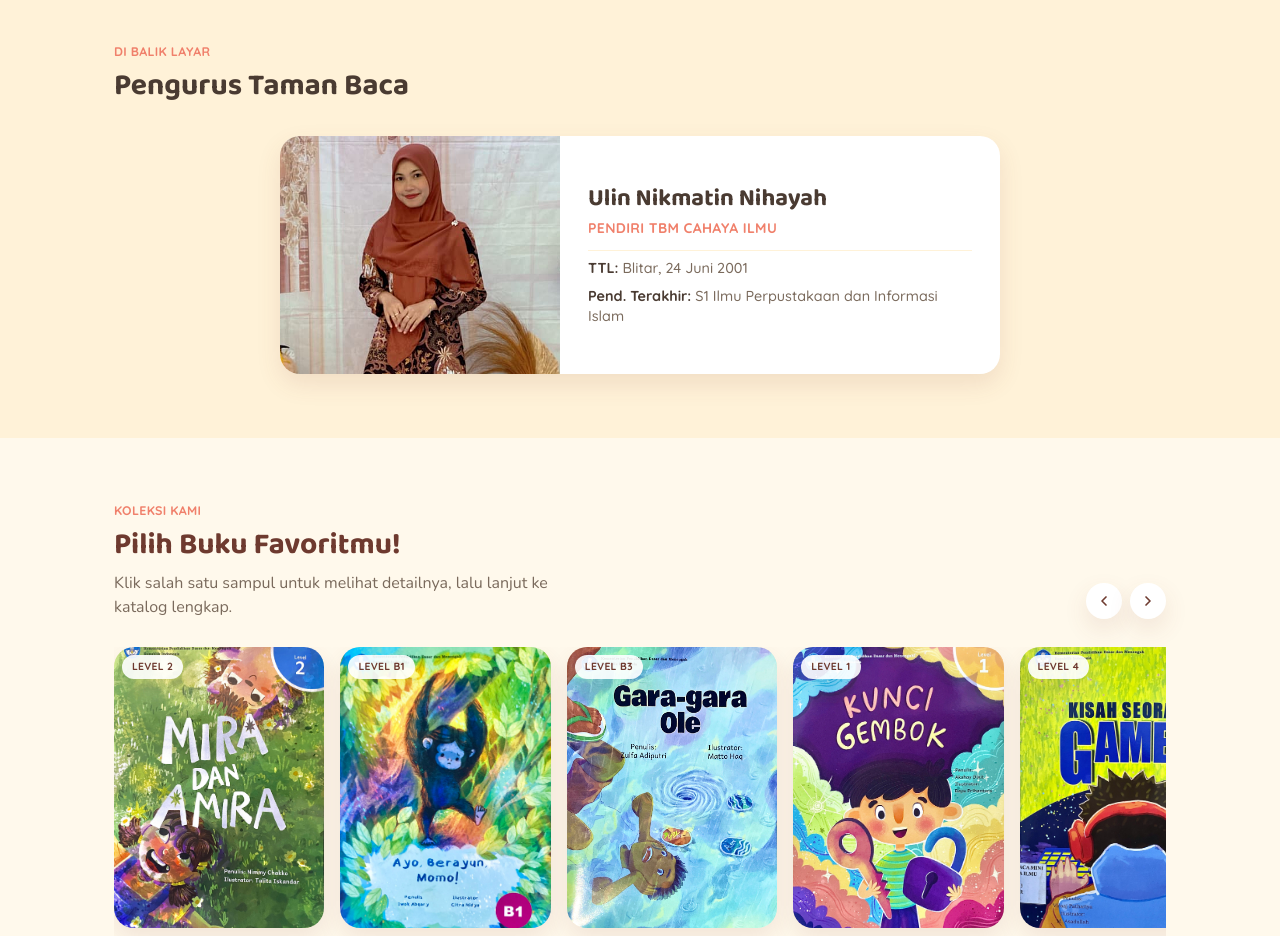
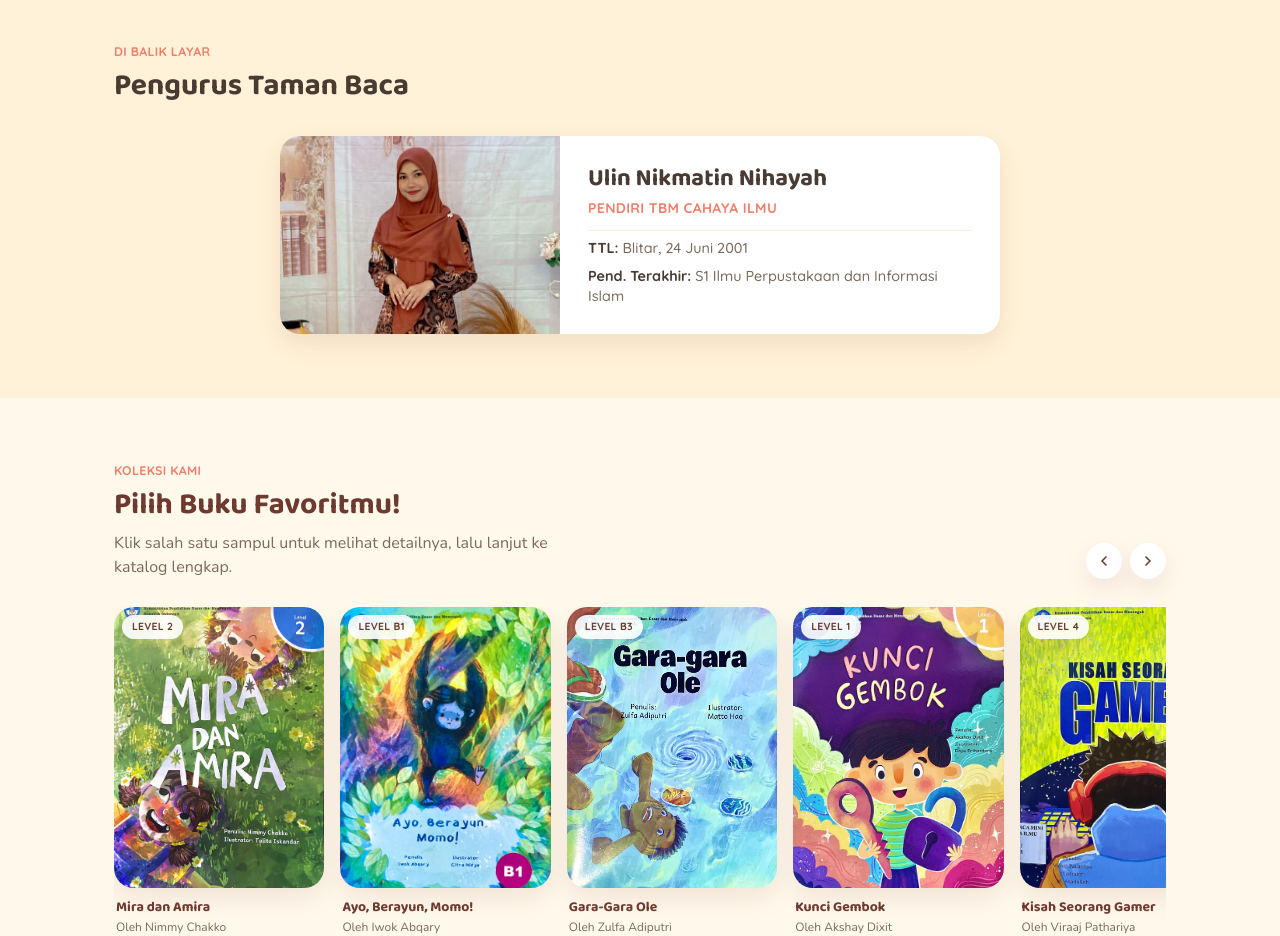
Before and after one commit to meglionn/tbm-cahayailmu, a Next.js app: page / in a window 1280 px wide. Shown: the part 2000-2936 px from the top of the page. Built offline with nearby package versions, Linux system fonts and the light colour scheme.

Commit message:
fix code error

```diff
--- a/components/Pengurus.tsx
+++ b/components/Pengurus.tsx
@@ -1,3 +1,5 @@
+import Image from "next/image";
+
 const pengurus = [
   {
     name: "Ulin Nikmatin Nihayah",
@@ -29,7 +31,7 @@ export default function Pengurus() {
           <h2 className="font-display font-bold text-3xl">
             Pengurus Taman Baca
           </h2>
-          </div>
+        </div>
 
         <div className="flex justify-center">
           {pengurus.map((p) => (
@@ -37,12 +39,15 @@ export default function Pengurus() {
               key={p.name}
               className="bg-white rounded-card shadow-soft overflow-hidden flex flex-col sm:flex-row w-full max-w-[720px]"
             >
-              <div className="sm:w-[280px] w-full h-[260px] sm:h-auto flex-shrink-0">
+              {/* Tambahkan class 'relative' agar komponen Image dengan prop 'fill' bisa terposisikan dengan benar */}
+              <div className="sm:w-[280px] w-full h-[260px] sm:h-auto flex-shrink-0 relative">
                 {p.photo ? (
-                  <img
+                  <Image
                     src={p.photo}
                     alt={p.name}
-                    className="w-full h-full object-cover"
+                    fill
+                    className="object-cover"
+                    sizes="(max-width: 640px) 100vw, 280px"
                   />
                 ) : (
                   <div
@@ -61,7 +66,7 @@ export default function Pengurus() {
                     {p.role}
                   </p>
                 </div>
-                {(p.ttl || p.pendidikan ) && (
+                {(p.ttl || p.pendidikan) && (
                   <div className="space-y-2 pt-2 border-t border-cream-2">
                     {p.ttl && (
                       <p className="font-label text-[0.9rem] text-ink-soft leading-snug">
@@ -80,8 +85,6 @@ export default function Pengurus() {
             </div>
           ))}
         </div>
-
-
       </div>
     </section>
   );
```
Also changed, not shown: public/images/bu-ulin.png.
